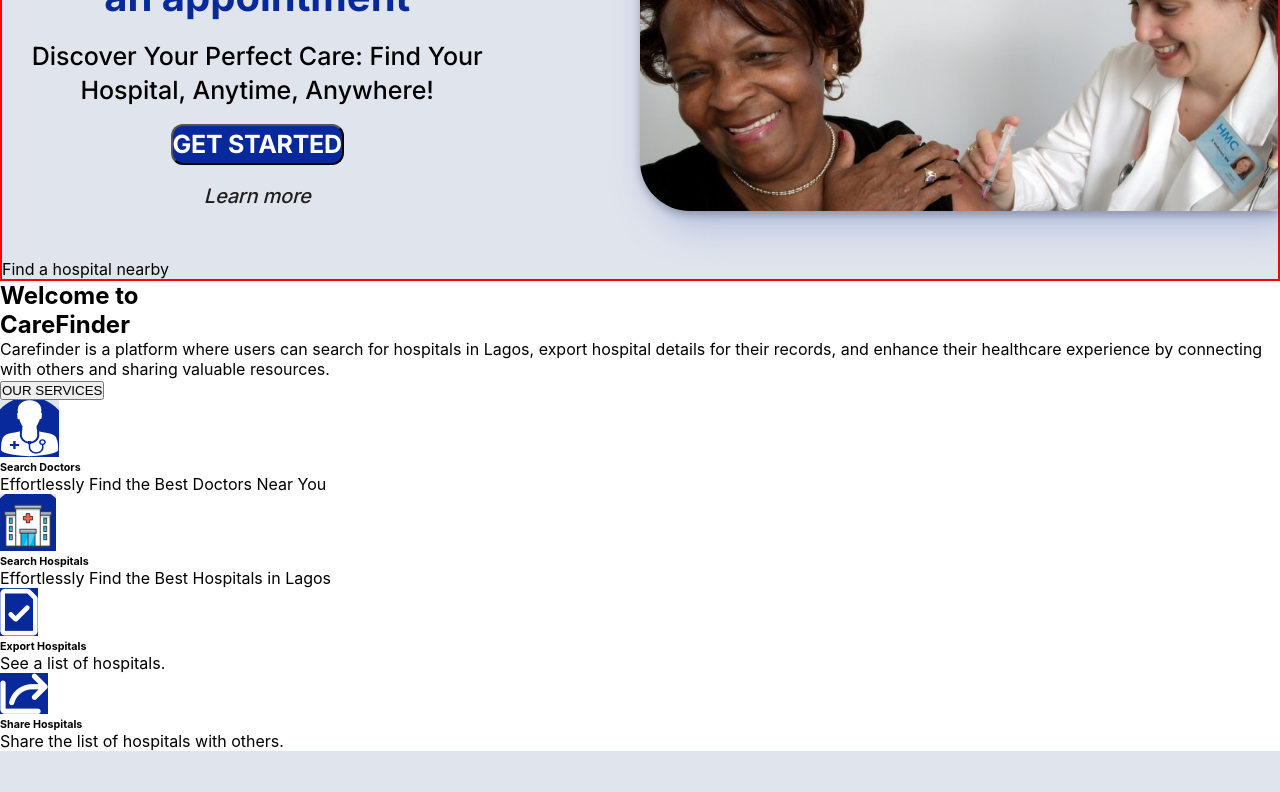
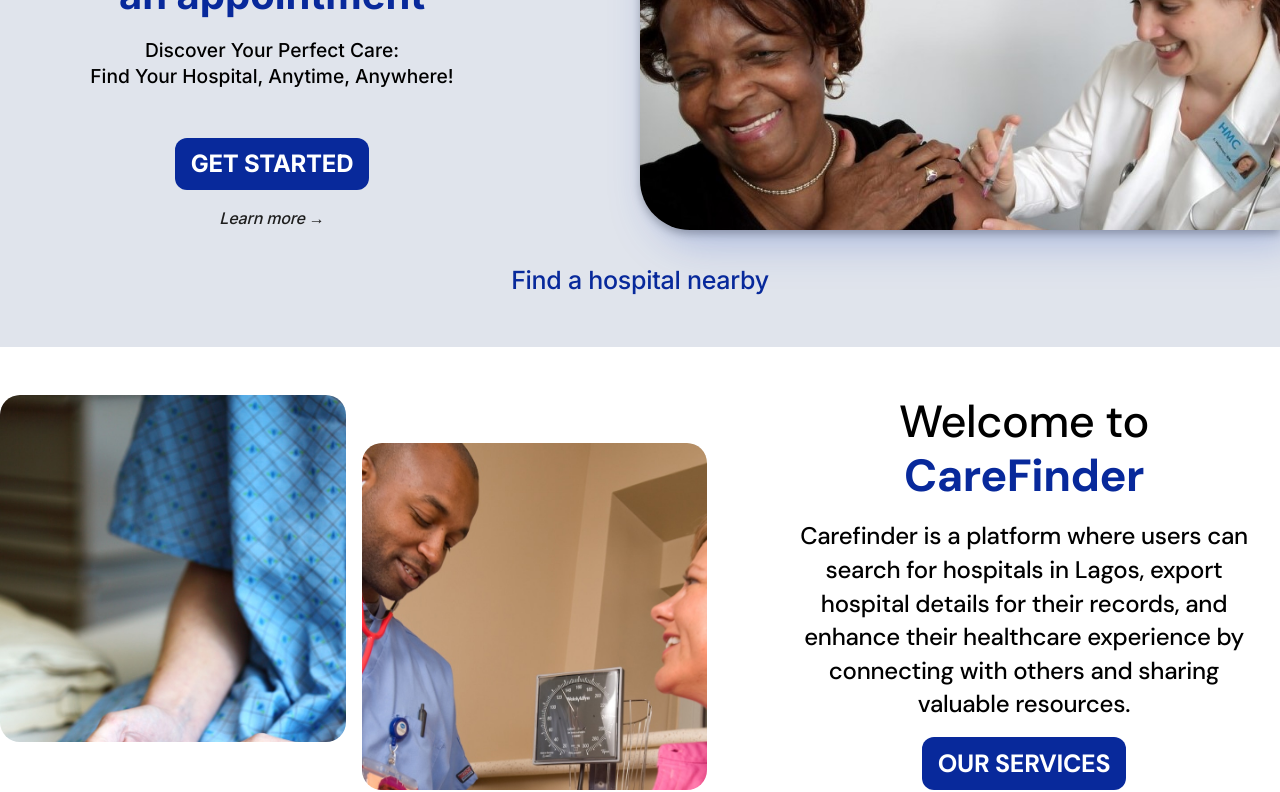
Before and after one commit to KathieU/carefinder-refactored, a React (Create React App) app: page / in a window 1280 px wide. Shown: the part 300-1092 px from the top of the page. Built offline with nearby package versions, Linux system fonts and the light colour scheme.

Commit message:
Completed About section styling

```diff
--- a/src/components/Home/Home.tsx
+++ b/src/components/Home/Home.tsx
@@ -21,12 +21,12 @@
           <div className={styles.details}>
             <h2>Find the nearest hospital to you in Lagos and make an appointment</h2>
             <p>
-              Discover Your Perfect Care: Find Your Hospital, Anytime, Anywhere!
+              Discover Your Perfect Care: <br/>Find Your Hospital, Anytime, Anywhere!
             </p>
             <button>
               <span>GET STARTED</span>
             </button>
-            <i>Learn more</i>
+            <i>Learn more →</i>
           </div>
           <div className={styles.image}></div>
         </div>
@@ -35,11 +35,12 @@
         </div>
       </div>
 
-
-
       <div className={styles.about}>
+        <div className={styles.about1}>
+          <div className={styles.aboutImage}>
             <div className={styles.first}></div>
             <div className={styles.second}></div>
+          </div>
           <div className={styles.third}>
             <h2>
               Welcome to <br />
@@ -55,6 +56,7 @@
             <button>
               <span>OUR SERVICES</span>
             </button>
+          </div>
         </div>
 
         <div className={styles.services}>
--- a/src/components/Home/landing.module.css
+++ b/src/components/Home/landing.module.css
@@ -8,15 +8,15 @@
 .hero {
   display: flex;
   flex-direction: column;
-  border: 2px solid red;
   background: #e0e4ec;
+  padding-top: 3rem;
+  padding-bottom: 3rem;
+  gap: 2rem;
 }
 
 .hero1 {
   display: flex;
   justify-content: space-between;
-  padding-top: 3rem;
-  padding-bottom: 3rem;
 }
 
 .details {
@@ -25,11 +25,11 @@
   flex-direction: column;
   align-items: center;
   gap: 1rem;
+  margin-left: 1rem;
 }
 
 .details h2 {
   font-family: "Inter";
-  font-style: normal;
   font-weight: 700;
   font-size: 2.5rem;
   line-height: 135%;
@@ -39,9 +39,8 @@
 
 .details p {
   font-family: "Inter";
-  font-style: normal;
   font-weight: 500;
-  font-size: 25px;
+  font-size: 1.2rem;
   line-height: 135%;
   text-align: center;
   color: #000000;
@@ -50,13 +49,15 @@
 .details button {
   background: #08299b;
   border-radius: 12px;
+  border: none;
+  padding: 0.5rem 1rem;
+  margin-top: 2rem;
 }
 
 .details button span {
   font-family: "Inter";
-  font-style: normal;
   font-weight: 600;
-  font-size: 25px;
+  font-size: 1.5rem;
   line-height: 150%;
   text-align: center;
   letter-spacing: -0.011em;
@@ -67,7 +68,7 @@
   font-family: "Inter";
   font-style: italic;
   font-weight: 500;
-  font-size: 20px;
+  font-size: 1rem;
   line-height: 150%;
   letter-spacing: -0.011em;
   color: #1e1e1e;
@@ -75,10 +76,274 @@
 }
 .image {
   width: 50%;
-  right: 0;
   background: url(./appImage.jpg) no-repeat;
   background-size: cover;
   filter: drop-shadow(0px 4px 4px rgba(0, 0, 0, 0.25))
     drop-shadow(12px 12px 20px rgba(14, 61, 183, 0.25));
   border-radius: 50px 0px 0px 50px;
 }
+
+.search {
+  width: 100%;
+  display: flex;
+  justify-content: center;
+}
+
+.search p {
+  font-family: "Inter";
+  font-weight: 500;
+  font-size: 25px;
+  line-height: 150%;
+  text-align: center;
+  letter-spacing: -0.011em;
+  color: #08299b;
+}
+
+.about {
+  display: flex;
+  flex-direction: column;
+  gap: 3rem;
+}
+
+.about1 {
+  display: flex;
+  margin: 3rem 0rem;
+  gap: 2rem;
+}
+
+.aboutImage {
+  display: flex;
+  width: 60%;
+  gap: 1rem;
+}
+
+.about1 .first {
+  background: url(../About/about1.jpg) no-repeat;
+  background-size: cover;
+  border-radius: 20px;
+  width: 45%;
+  margin-bottom: 3rem;
+}
+
+.about1 .second {
+  background: url(../About/about2.jpg) no-repeat;
+  background-size: cover;
+  border-radius: 20px;
+  width: 45%;
+  margin-top: 3rem;
+}
+
+.about1 .third {
+  width: 35%;
+  display: flex;
+  flex-direction: column;
+  align-items: center;
+  gap: 1rem;
+}
+
+.about1 .third h2 {
+  font-family: "DM Sans";
+  font-weight: 500;
+  font-size: 45px;
+  line-height: 120%;
+  text-align: center;
+  letter-spacing: -0.011em;
+  color: #000000;
+}
+
+.about1 .third b {
+  color: #08299b;
+}
+
+.third button {
+  background: #08299b;
+  border-radius: 12px;
+  border: none;
+  padding: 0.5rem 1rem;
+}
+
+.third button span {
+  font-family: "DM Sans";
+  font-weight: 700;
+  font-size: 25px;
+  line-height: 150%;
+  text-align: center;
+  letter-spacing: -0.011em;
+  color: #ffffff;
+}
+
+.about1 .third p {
+  font-family: "DM Sans";
+  font-weight: 500;
+  font-size: 1.5rem;
+  line-height: 140%;
+  text-align: center;
+  letter-spacing: -0.011em;
+  color: #000000;
+}
+.services {
+  display: flex;
+  justify-content: space-between;
+  margin-bottom: 3rem;
+}
+
+.doctors {
+  width: 22%;
+  display: flex;
+  flex-direction: column;
+  justify-content: center;
+  padding: 2rem 0 3rem;
+  gap: 1rem;
+  align-items: center;
+  background: #e0e4ec;
+  border-radius: 12px;
+}
+
+.doctors img {
+  border-radius: 50%;
+  padding: 1rem;
+  background: #08299b;
+}
+
+.doctors h6 {
+  font-family: "DM Sans";
+  font-style: normal;
+  font-weight: 700;
+  font-size: 15px;
+  line-height: 150%;
+  text-align: center;
+  letter-spacing: -0.011em;
+  color: #000000;
+}
+
+.doctors p {
+  font-family: "DM Sans";
+  font-style: normal;
+  font-weight: 500;
+  font-size: 12px;
+  line-height: 150%;
+  /* margin-left: 50px; */
+  text-align: center;
+  letter-spacing: -0.011em;
+  color: #000000;
+}
+
+.hospitals {
+  width: 22%;
+  display: flex;
+  flex-direction: column;
+  justify-content: center;
+  padding: 2rem 0 3rem;
+  gap: 1rem;
+  align-items: center;
+  background: #e0e4ec;
+  border-radius: 12px;
+}
+
+.hospitals img {
+  background: #08299b;
+  border-radius: 50%;
+  padding: 1rem;
+}
+
+.hospitals h6 {
+  font-family: "DM Sans";
+  font-style: normal;
+  font-weight: 700;
+  font-size: 15px;
+  line-height: 150%;
+  text-align: center;
+  letter-spacing: -0.011em;
+  color: #000000;
+}
+
+.hospitals p {
+  font-family: "DM Sans";
+  font-style: normal;
+  font-weight: 500;
+  font-size: 12px;
+  line-height: 150%;
+  text-align: center;
+  letter-spacing: -0.011em;
+  color: #000000;
+}
+
+.export {
+  width: 22%;
+  display: flex;
+  flex-direction: column;
+  justify-content: center;
+  padding: 2rem 0 3rem;
+  gap: 1rem;
+  align-items: center;
+  background: #e0e4ec;
+  border-radius: 12px;
+}
+
+.export img {
+  background: #08299b;
+  border-radius: 50%;
+  padding: 1rem;
+}
+
+.export h6 {
+  font-family: "DM Sans";
+  font-style: normal;
+  font-weight: 700;
+  font-size: 15px;
+  line-height: 150%;
+  text-align: center;
+  letter-spacing: -0.011em;
+  color: #000000;
+}
+
+.export p {
+  font-family: "DM Sans";
+  font-style: normal;
+  font-weight: 500;
+  font-size: 12px;
+  line-height: 150%;
+  text-align: center;
+  letter-spacing: -0.011em;
+  color: #000000;
+}
+
+.share {
+  width: 22%;
+  display: flex;
+  flex-direction: column;
+  justify-content: center;
+  padding: 2rem 0 3rem;
+  gap: 1rem;
+  align-items: center;
+  background: #e0e4ec;
+  border-radius: 12px;
+}
+
+.share img {
+  background: #08299b;
+  border-radius: 50%;
+  padding: 1rem;
+}
+
+.share h6 {
+  font-family: "DM Sans";
+  font-style: normal;
+  font-weight: 700;
+  font-size: 15px;
+  line-height: 150%;
+  text-align: center;
+  letter-spacing: -0.011em;
+  color: #000000;
+}
+
+.share p {
+  font-family: "DM Sans";
+  font-style: normal;
+  font-weight: 500;
+  font-size: 12px;
+  line-height: 150%;
+  text-align: center;
+  letter-spacing: -0.011em;
+  color: #000000;
+}
--- a/src/components/Home/landing.module.css.d.ts
+++ b/src/components/Home/landing.module.css.d.ts
@@ -5,6 +5,8 @@
     details: string;
     image: string;
     about: string;
+    about1: string;
+    aboutImage: string;
     first: string;
     second: string;
     third: string;
```
Lines whose indentation alone changed are shown as unchanged.
